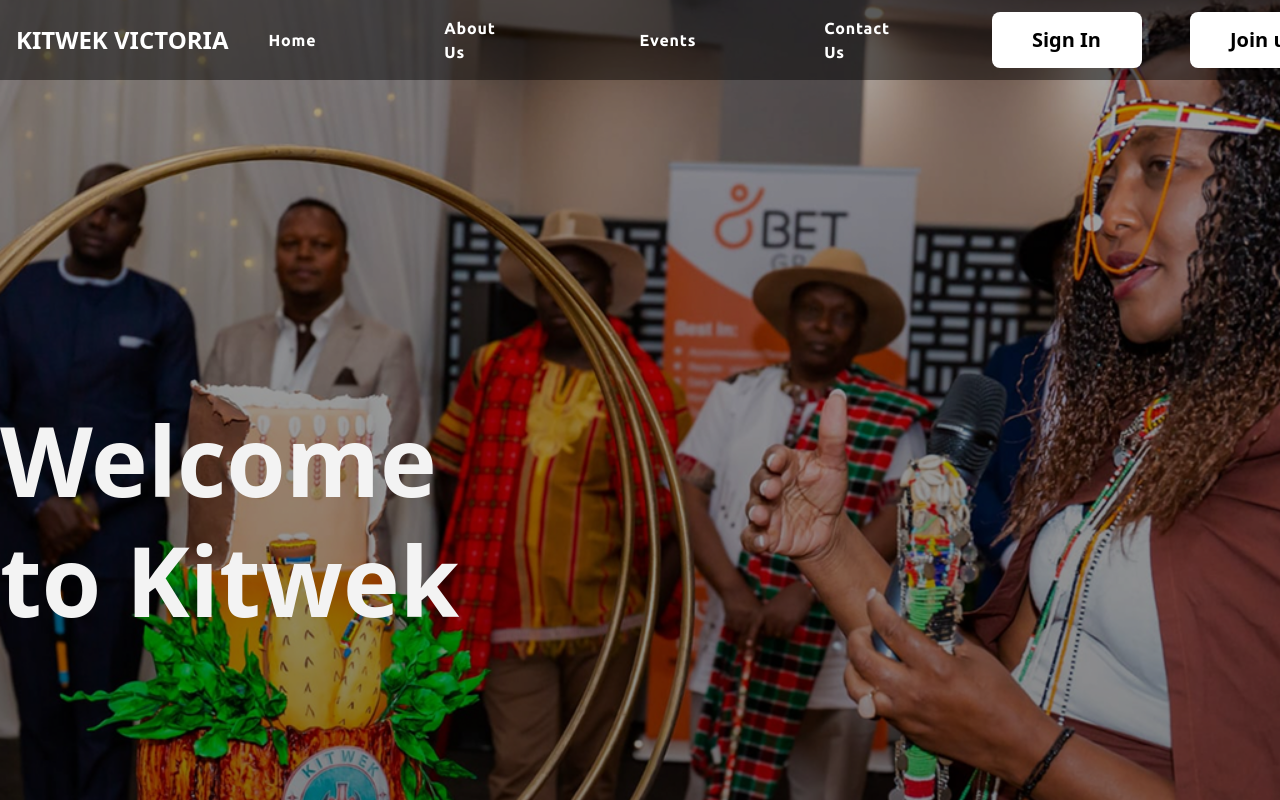
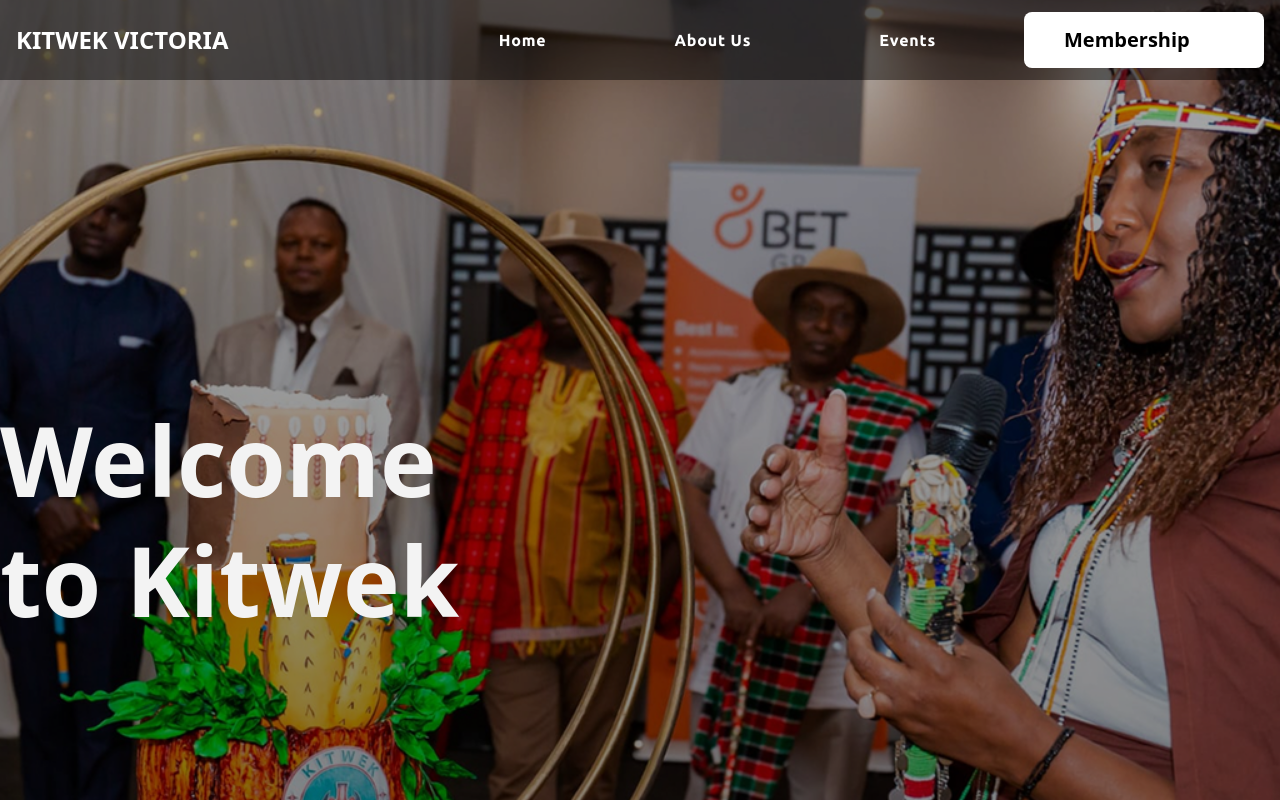
Before and after one commit to chebon254/kitwek-australia, a Next.js app: page / in a window 1280 px wide. Shown: the top 800 px of the page. Built offline with nearby package versions, Linux system fonts and the light colour scheme.

Commit message:
ui change

```diff
--- a/src/Components/Navbar/Navbar.tsx
+++ b/src/Components/Navbar/Navbar.tsx
@@ -15,7 +15,7 @@ export default function Navbar({ className }: NavbarProps) {
     { name: "Home", href: "/" },
     { name: "About Us", href: "about-us" },
     { name: "Events", href: "events" },
-    { name: "Contact Us", href: "contact-us" },
+    // { name: "Contact Us", href: "contact-us" },
   ];
 
   return (
@@ -41,11 +41,8 @@ export default function Navbar({ className }: NavbarProps) {
                   {item.name}
                 </Link>
               ))}
-              <Link href={"/sign-in"} className="bg-white rounded-lg h-14 px-10 py-4 mx-2 w-40 outline-none text-xl text-black leading-6 font-bold">
-                Sign In
-              </Link>
               <Link href={"/sign-up"} className="bg-white rounded-lg h-14 px-10 py-4 mx-2 w-60 outline-none text-xl text-black leading-6 font-bold">
-                Join us today
+                Membership
               </Link>
             </div>
           </div>
@@ -101,6 +98,9 @@ export default function Navbar({ className }: NavbarProps) {
                       {item.name}
                     </Link>
                   ))}
+                  <Link href={"/sign-up"} className="bg-black rounded-lg h-14 px-10 py-4 mx-2 w-60 outline-none text-xl text-white leading-6 font-bold">
+                    Membership
+                  </Link>
                 </div>
               </div>
             )}
```
